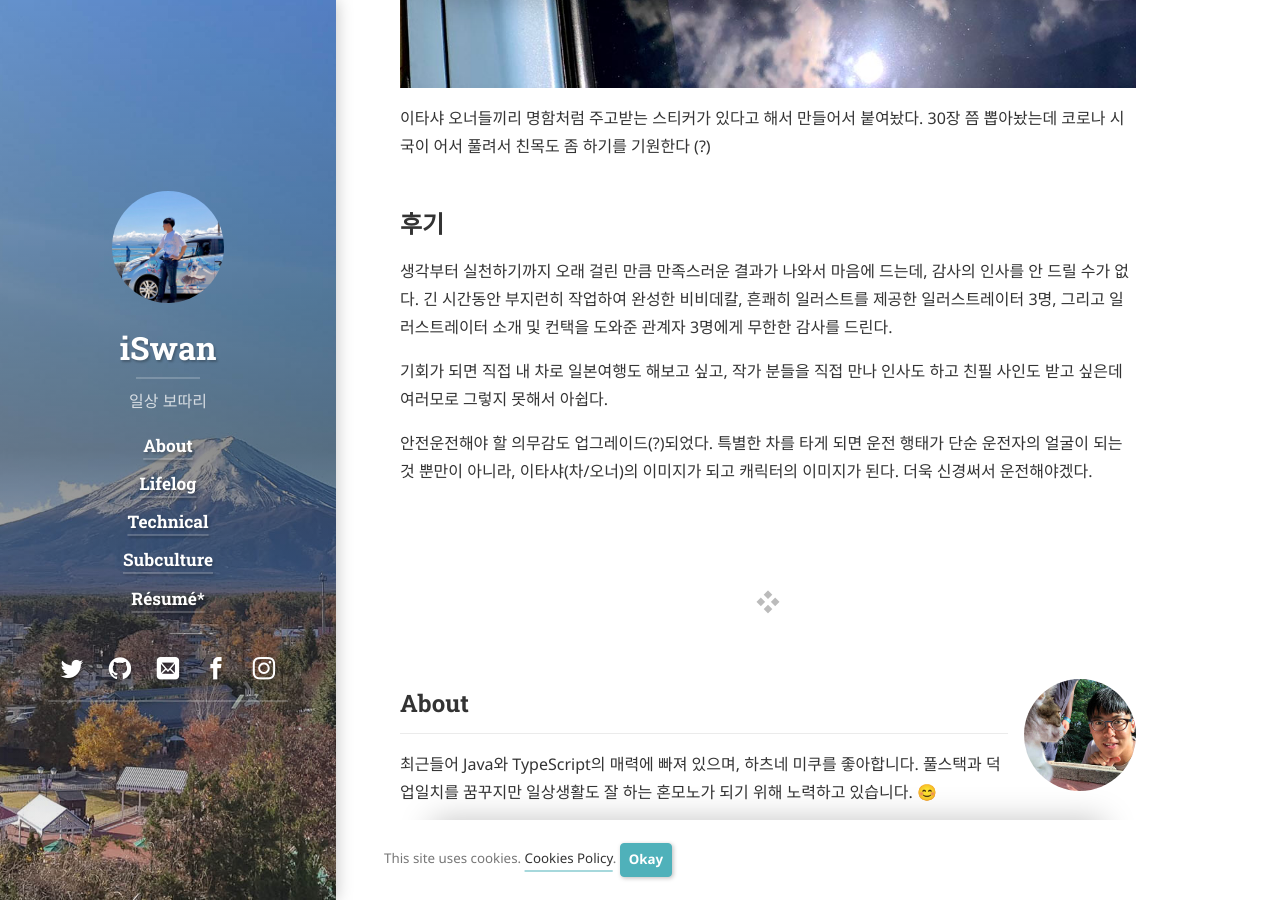
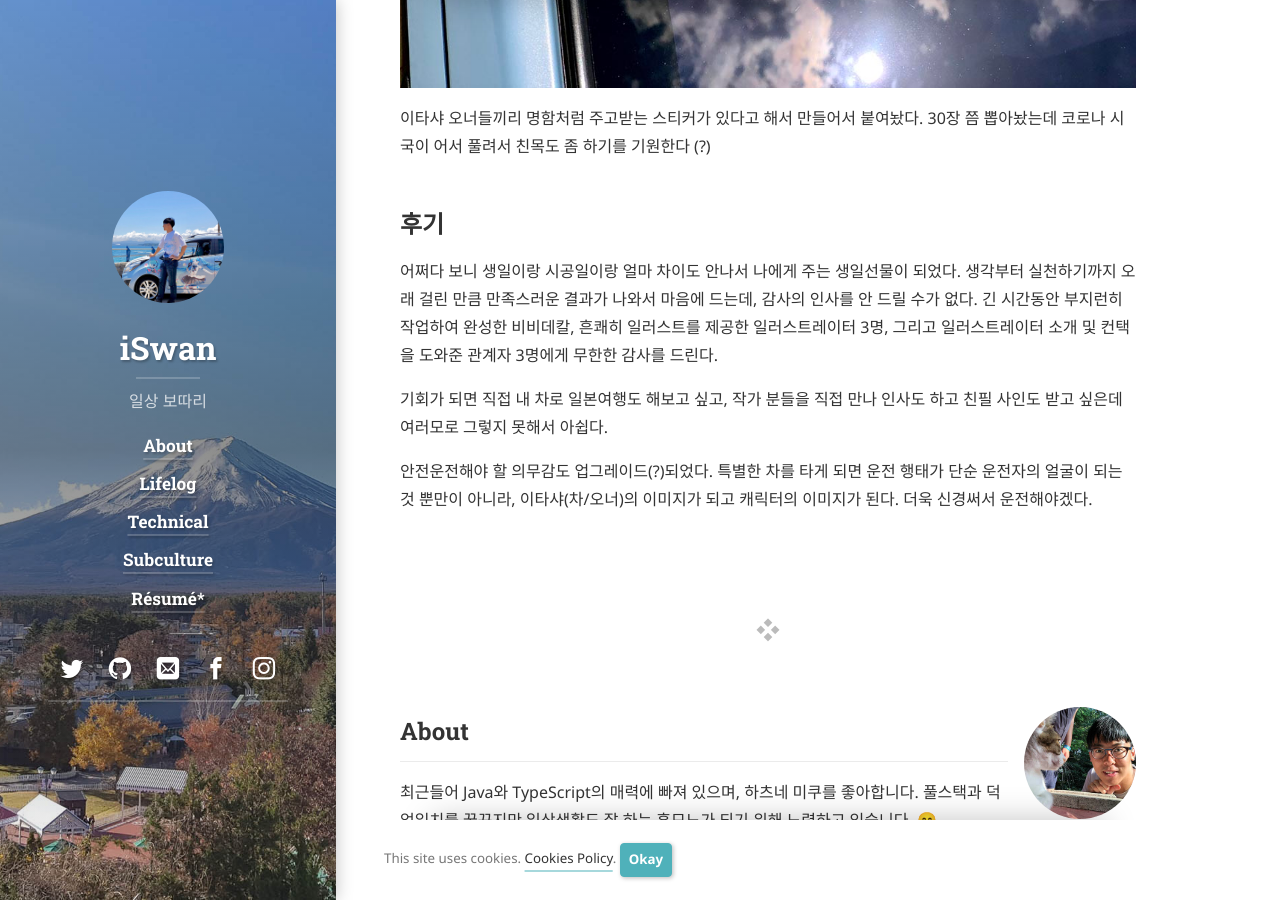
Before and after one commit to iSwanGit/iswangit.github.io, a Jekyll site: the page built from subculture/_posts/2021-05-22-new-itasha.md, in a window 1280 px wide and 900 px high, scrolled down 21855 px. Built offline with Jekyll 4.4.1, drawn with Linux system fonts in a browser that asks for light colours; cached includes are drawn as plain includes; nearby versions of some CDN libraries; some web fonts are replaced; library files that are not in the unit come from our copies.

Commit message:
Update post: itasha (fix sentence missing)

```diff
--- a/subculture/_posts/2021-05-22-new-itasha.md
+++ b/subculture/_posts/2021-05-22-new-itasha.md
@@ -186,7 +186,7 @@ random_posts: ''
 
 ## 후기
 
-생각부터 실천하기까지 오래 걸린 만큼 만족스러운 결과가 나와서 마음에 드는데, 감사의 인사를 안 드릴 수가 없다. 긴 시간동안 부지런히 작업하여 완성한 비비데칼, 흔쾌히 일러스트를 제공한 일러스트레이터 3명, 그리고 일러스트레이터 소개 및 컨택을 도와준 관계자 3명에게 무한한 감사를 드린다.
+어쩌다 보니 생일이랑 시공일이랑 얼마 차이도 안나서 나에게 주는 생일선물이 되었다. 생각부터 실천하기까지 오래 걸린 만큼 만족스러운 결과가 나와서 마음에 드는데, 감사의 인사를 안 드릴 수가 없다. 긴 시간동안 부지런히 작업하여 완성한 비비데칼, 흔쾌히 일러스트를 제공한 일러스트레이터 3명, 그리고 일러스트레이터 소개 및 컨택을 도와준 관계자 3명에게 무한한 감사를 드린다.
 
 기회가 되면 직접 내 차로 일본여행도 해보고 싶고, 작가 분들을 직접 만나 인사도 하고 친필 사인도 받고 싶은데 여러모로 그렇지 못해서 아쉽다.
 
```
